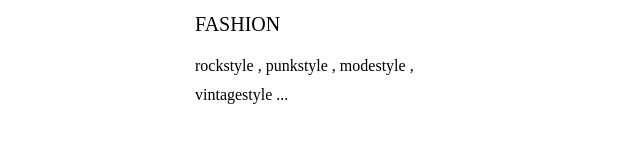
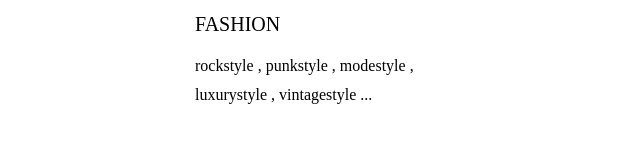
Before and after one commit to nsarchive/nsarchive.github.io, a plain HTML site: page index.html in a window 1280 px wide. Shown: the part 584-751 px from the top of the page, 320-960 px from the left. Drawn offline with Linux system fonts and the light colour scheme.

Commit message:
Update index.html

```diff
--- a/index.html
+++ b/index.html
@@ -53,7 +53,7 @@ cssのショートカットキー  link:css enter
           width="250"
           height="250">
         <h2>FASHION</h2>
-        <p>rockstyle , punkstyle , modestyle , vintagestyle ... </p>
+        <p>rockstyle , punkstyle , modestyle , luxurystyle , vintagestyle ... </p>
       </section>
       <section>
         <img
```
